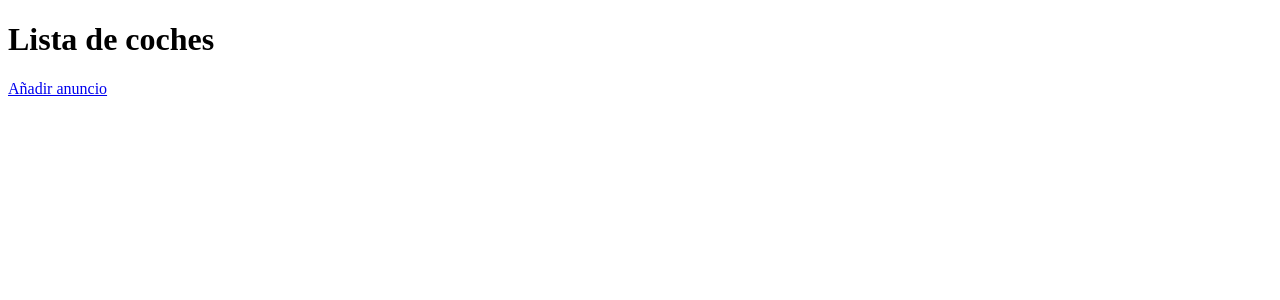
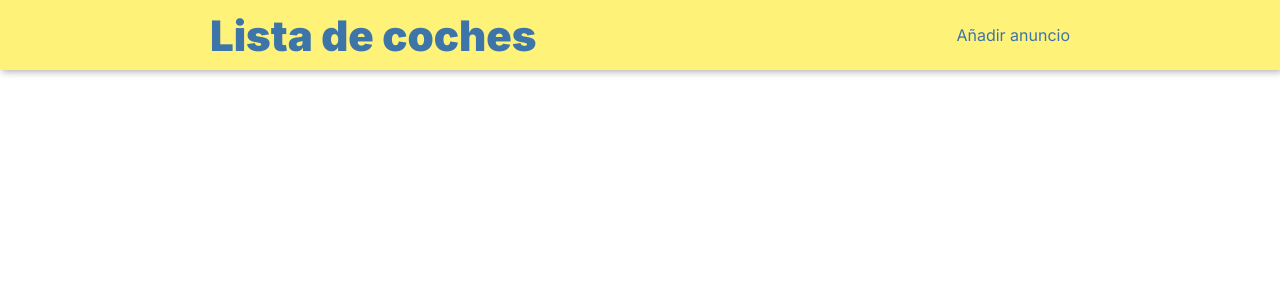
Before and after one commit to javielsitorico/ventaCochesDjango, a Django app: page /coches/ in a window 1280 px wide. Shown: the top 300 px of the page. Run offline with Django 4.2, Linux system fonts and the light colour scheme; the visitor is signed in with stand-in values (Sample User, id 1); data that the repository does not hold is empty.

Commit message:
Estilo añadido y cambios varios

```diff
--- a/coches/models.py
+++ b/coches/models.py
@@ -22,7 +22,7 @@ class Coche(models.Model):
     kilometros = models.IntegerField()
     descripcion = models.TextField()
     precio = models.FloatField()
-    imagen = models.ImageField(verbose_name='foto receta',upload_to='recetario')
+    imagen = models.ImageField(verbose_name='foto coche',upload_to='coches')
     author = models.ForeignKey(User,verbose_name='autor',on_delete=models.CASCADE)
     categorias = models.ManyToManyField(Categoria,verbose_name="categoria")
     created = models.DateTimeField(auto_now_add=True,verbose_name='Fecha de creación ')
--- a/coches/static/coches/css/style.css
+++ b/coches/static/coches/css/style.css
@@ -0,0 +1,83 @@
+@import url('https://fonts.googleapis.com/css2?family=Inter:wght@100;400;800;900&display=swap');
+* {
+     font-family: 'Inter', sans-serif;
+}
+:root {
+     --principal: #3d75a8;
+     --principal-claro: #45a0f6;
+     --negro: #151515;
+     --gris: #fff279;
+     --blacno: #e9e9e9;
+}
+body {
+     margin: 0;
+}
+p, h1, h2, h3, h4, h5 {
+     margin: 0;
+}
+img {
+     max-width: 100%;
+     height: auto;
+}
+
+.enlace {
+     color: var(--principal);
+     text-decoration: none;
+}
+.enlace:hover {
+     color: var(--principal-claro);
+}
+
+header {
+     display: flex;
+     flex-direction: row;
+     justify-content: space-around;
+     min-height: 70px;
+     align-items: center;
+     box-shadow: 2px 2px 7px rgba(0, 0, 0, 0.3);
+     margin-bottom: 35px;
+     background-color: var(--gris);
+}
+
+header h1 {
+     color: var(--principal);
+     font-weight: 900;
+     font-size: 42px;
+}
+
+.contenedor {
+     width: 90%;
+     margin: 0 auto;
+}
+
+.contenedor-anuncios-coches {
+     display: grid;
+     gap: 40px;
+     grid-template-columns: repeat(3, auto);
+     align-items: center;
+     justify-content: center;
+}
+.anuncio-coche {
+     max-width: 400px;
+     align-self: center;
+     padding: 20px;
+     box-shadow: 2px 2px 7px rgba(0, 0, 0, 0.3);
+     border-radius: 15px;
+     display: flex;
+     flex-direction: column;
+     gap: 20px;
+}
+
+.anuncio-coche--info {
+     display: flex;
+     flex-direction: column;
+     gap: 15px;
+}
+.anuncio-coche--info .parrafo-grande {
+     font-size: 36px;
+     font-weight: 600;
+}
+
+.anuncio-coche .enlace {
+     margin: auto 0 0 auto;
+}
--- a/coches/templates/coches/coche_confirm_delete.html
+++ b/coches/templates/coches/coche_confirm_delete.html
@@ -5,6 +5,8 @@
      <meta http-equiv="X-UA-Compatible" content="IE=edge">
      <meta name="viewport" content="width=device-width, initial-scale=1.0">
      <title>Confirmar eliminar anuncio</title>
+
+     {% include 'coches/includes/cabecera.html' %}
 </head>
 <body>
      <form method="post">
--- a/coches/templates/coches/coche_detail.html
+++ b/coches/templates/coches/coche_detail.html
@@ -5,8 +5,12 @@
      <meta http-equiv="X-UA-Compatible" content="IE=edge">
      <meta name="viewport" content="width=device-width, initial-scale=1.0">
      <title>Anuncio coche</title>
+
+     {% include 'coches/includes/cabecera.html' %}
 </head>
 <body>
      <h1>{{ coche.modelo }}</h1>
+     <a href="{% url 'modificar' coche.id %}">Modificar</a>
+     <a href="{% url 'borrar' coche.id %}">Borrar</a>
 </body>
 </html>
--- a/coches/templates/coches/coche_form.html
+++ b/coches/templates/coches/coche_form.html
@@ -5,6 +5,8 @@
      <meta http-equiv="X-UA-Compatible" content="IE=edge">
      <meta name="viewport" content="width=device-width, initial-scale=1.0">
      <title>Añadir anuncio</title>
+
+     {% include 'coches/includes/cabecera.html' %}
 </head>
 <body>
      <h1>Añadir Anuncio</h1>
--- a/coches/templates/coches/coche_list.html
+++ b/coches/templates/coches/coche_list.html
@@ -5,15 +5,38 @@
      <meta http-equiv="X-UA-Compatible" content="IE=edge">
      <meta name="viewport" content="width=device-width, initial-scale=1.0">
      <title>Lista de coches</title>
+
+     {% include 'coches/includes/cabecera.html' %}
 </head>
 <body>
-     <h1>Lista de coches</h1>
+
+     <header>
+          <h1>Lista de coches</h1>
      {% if request.user.is_authenticated  %}
           {% include 'coches/includes/coche_crear.html' %}
      {% endif %}
-     {% for coche in coche_list %}
-          {% if not forloop.first %}<hr>{% endif %}
-          <p>{{ coche.modelo }}</p>
-     {% endfor %}
+     </header>
+
+
+     <main>
+          <div class="contenedor">
+               <div class="contenedor-anuncios-coches">
+                    {% for coche in coche_list %}
+                    <div class="anuncio-coche">
+                         <img src="/media/{{ coche.imagen }}" alt="">
+                         <div class="anuncio-coche--info">
+                              <p class="parrafo-grande"><span class="marca">{{ coche.marca }}</span>&nbsp;{{ coche.modelo }}</p>
+                              <p>{{ coche.descripcion }}</p>
+                              <p>{{ coche.kilometros }}</p>
+                              <p>{{ coche.precio }}€</p>
+                         </div>
+                         <a class="enlace" href="{% url 'detalle' coche.id %}">Ver coche</a>
+                    </div>
+                    {% endfor %}
+               </div>
+
+          </div>
+     </main>
+
 </body>
 </html>
--- a/coches/templates/coches/coche_update.html
+++ b/coches/templates/coches/coche_update.html
@@ -5,6 +5,8 @@
      <meta http-equiv="X-UA-Compatible" content="IE=edge">
      <meta name="viewport" content="width=device-width, initial-scale=1.0">
      <title>Modificar</title>
+
+     {% include 'coches/includes/cabecera.html' %}
 </head>
 <body>
      <h1>Modificar receta</h1>
--- /dev/null
+++ b/coches/templates/coches/includes/cabecera.html
@@ -0,0 +1,2 @@
+{% load static %}
+<link rel="stylesheet" href="{% static 'coches/css/style.css' %}">
--- a/coches/templates/coches/includes/coche_crear.html
+++ b/coches/templates/coches/includes/coche_crear.html
@@ -1 +1 @@
-<a href="{% url 'anadir' %}">Añadir anuncio</a>
+<a class="enlace" href="{% url 'anadir' %}">Añadir anuncio</a>
--- a/ventaCoches/urls.py
+++ b/ventaCoches/urls.py
@@ -1,7 +1,12 @@
 from django.contrib import admin
 from django.urls import path, include
+from django.conf import settings
 
 urlpatterns = [
     path('coches/', include('coches.urls')),
     path('admin/', admin.site.urls),
 ]
+
+if settings.DEBUG:
+    from django.conf.urls.static import static
+    urlpatterns += static(settings.MEDIA_URL, document_root=settings.MEDIA_ROOT)
```
Also changed, not shown: coches/migrations/0001_initial.py, media/coches/FP-Quick-30-minutes-chicken-ramen.jpg (added), media/coches/Seat-Ibiza-2022-1600-01.jpg (renamed from media/recetario/Seat-Ibiza-2022-1600-01.jpg), media/coches/Seat-Ibiza-2022-1600-01_OEEpoqf.jpg (renamed from media/recetario/Seat-Ibiza-2022-1600-01_OEEpoqf.jpg), media/coches/Seat-Ibiza-2022-1600-01_tBiAMkX.jpg (added).
